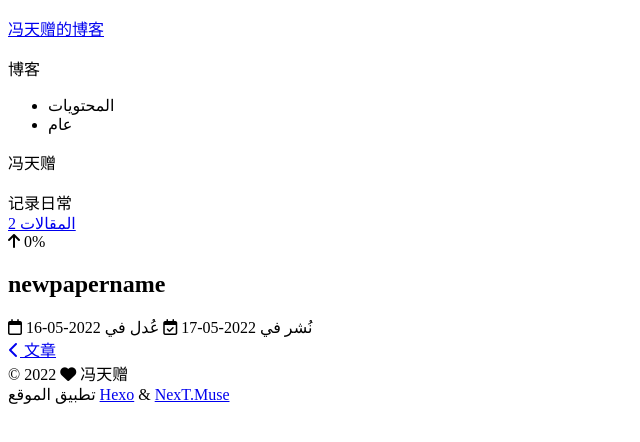
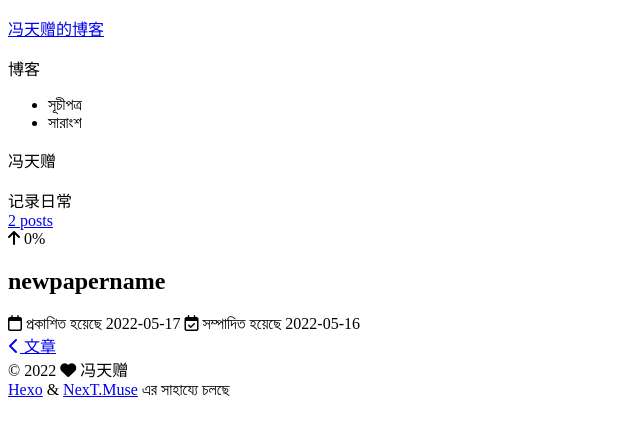
Before and after one commit to TianZhenChunChun/TianZhenChunChun.github.io, a plain HTML site: page 2022/05/17/newpapername/index.html in a window 1280 px wide. Shown: the whole page, without its empty margins (0-640 px from the left). Drawn offline with nearby package versions, Linux system fonts and the light colour scheme; a script that the page names is missing.

Commit message:
Site updated: 2022-05-17 02:13:40

```diff
--- a/2022/05/17/newpapername/index.html
+++ b/2022/05/17/newpapername/index.html
@@ -18,7 +18,7 @@
 <link rel="stylesheet" href="https://unpkg.com/@fortawesome/fontawesome-free@6.1.1/css/all.min.css" integrity="sha256-DfWjNxDkM94fVBWx1H5BMMp0Zq7luBlV8QRcSES7s+0=" crossorigin="anonymous">
   <link rel="stylesheet" href="https://unpkg.com/animate.css@3.1.1/animate.min.css" integrity="sha256-PR7ttpcvz8qrF57fur/yAx1qXMFJeJFiA6pSzWi0OIE=" crossorigin="anonymous">
 
-<script class="next-config" data-name="main" type="application/json">{"hostname":"fengtianzeng.co","root":"/","images":"/images","scheme":"Muse","darkmode":false,"version":"8.11.1","exturl":false,"sidebar":{"position":"left","display":"post","padding":18,"offset":12},"copycode":false,"bookmark":{"enable":false,"color":"#222","save":"auto"},"mediumzoom":false,"lazyload":false,"pangu":false,"comments":{"style":"tabs","active":null,"storage":true,"lazyload":false,"nav":null},"stickytabs":false,"motion":{"enable":true,"async":false,"transition":{"post_block":"fadeIn","post_header":"fadeInDown","post_body":"fadeInDown","coll_header":"fadeInLeft","sidebar":"fadeInUp"}},"prism":false,"i18n":{"placeholder":"بحث...","empty":"We didn't find any results for the search: ${query}","hits_time":"${hits} results found in ${time} ms","hits":"${hits} results found"}}</script><script src="/js/config.js"></script>
+<script class="next-config" data-name="main" type="application/json">{"hostname":"fengtianzeng.co","root":"/","images":"/images","scheme":"Muse","darkmode":false,"version":"8.11.1","exturl":false,"sidebar":{"position":"left","display":"post","padding":18,"offset":12},"copycode":false,"bookmark":{"enable":false,"color":"#222","save":"auto"},"mediumzoom":false,"lazyload":false,"pangu":false,"comments":{"style":"tabs","active":null,"storage":true,"lazyload":false,"nav":null},"stickytabs":false,"motion":{"enable":true,"async":false,"transition":{"post_block":"fadeIn","post_header":"fadeInDown","post_body":"fadeInDown","coll_header":"fadeInLeft","sidebar":"fadeInUp"}},"prism":false,"i18n":{"placeholder":"সার্চ করা হচ্ছে...","empty":"আমরা উক্ত অনুসন্ধানের জন্য কোন ফলাফল খুঁজে পাইনি: ${query}","hits_time":"${hits} টি ফলাফল ${time} মিলিসেকেন্ড এ পাওয়া গেছে","hits":"${hits} টি ফলাফল পাওয়া গেছে"}}</script><script src="/js/config.js"></script>
 
     <meta name="description" content="记录日常">
 <meta property="og:type" content="article">
@@ -59,7 +59,7 @@
     <header class="header" itemscope itemtype="http://schema.org/WPHeader">
       <div class="header-inner"><div class="site-brand-container">
   <div class="site-nav-toggle">
-    <div class="toggle" aria-label="تشغيل شريط التصفح" role="button">
+    <div class="toggle" aria-label="নেভিগেশন বারের দৃশ্যমানতা টগল করুন" role="button">
     </div>
   </div>
 
@@ -99,10 +99,10 @@
     <div class="sidebar-inner sidebar-overview-active">
       <ul class="sidebar-nav">
         <li class="sidebar-nav-toc">
-          المحتويات
+          সূচীপত্র
         </li>
         <li class="sidebar-nav-overview">
-          عام
+          সারাংশ
         </li>
       </ul>
 
@@ -122,7 +122,7 @@
       <div class="site-state-item site-state-posts">
         <a href="/archives/">
           <span class="site-state-item-count">2</span>
-          <span class="site-state-item-name">المقالات</span>
+          <span class="site-state-item-name">posts</span>
         </a>
       </div>
   </nav>
@@ -140,7 +140,7 @@
     </header>
 
 
-  <div class="back-to-top" role="button" aria-label="Back to top">
+  <div class="back-to-top" role="button" aria-label="উপরে ফিরে যান">
     <i class="fa fa-arrow-up"></i>
     <span>0%</span>
   </div>
@@ -188,16 +188,16 @@
       <span class="post-meta-item-icon">
         <i class="far fa-calendar"></i>
       </span>
-      <span class="post-meta-item-text">نُشر في</span>
+      <span class="post-meta-item-text">প্রকাশিত হয়েছে</span>
 
-      <time title="أُنشأ: 2022-05-17 00:41:28" itemprop="dateCreated datePublished" datetime="2022-05-17T00:41:28Z">2022-05-17</time>
+      <time title="তৈরি করা হয়েছেঃ 2022-05-17 00:41:28" itemprop="dateCreated datePublished" datetime="2022-05-17T00:41:28Z">2022-05-17</time>
     </span>
     <span class="post-meta-item">
       <span class="post-meta-item-icon">
         <i class="far fa-calendar-check"></i>
       </span>
-      <span class="post-meta-item-text">عُدل في</span>
-      <time title="عُدل: 2022-05-16 16:41:28" itemprop="dateModified" datetime="2022-05-16T16:41:28Z">2022-05-16</time>
+      <span class="post-meta-item-text">সম্পাদিত হয়েছে</span>
+      <time title="পরিমার্জন করা হয়েছেঃ 2022-05-16 16:41:28" itemprop="dateModified" datetime="2022-05-16T16:41:28Z">2022-05-16</time>
     </span>
 
 
@@ -254,7 +254,7 @@
   </span>
   <span class="author" itemprop="copyrightHolder">冯天赠</span>
 </div>
-  <div class="powered-by">تطبيق الموقع <a href="https://hexo.io/" rel="noopener" target="_blank">Hexo</a> & <a href="https://theme-next.js.org/muse/" rel="noopener" target="_blank">NexT.Muse</a>
+  <div class="powered-by"><a href="https://hexo.io/" rel="noopener" target="_blank">Hexo</a> & <a href="https://theme-next.js.org/muse/" rel="noopener" target="_blank">NexT.Muse</a> এর সাহায্যে চলছে
   </div>
 
     </div>
--- a/css/style.css
+++ b/css/style.css
@@ -1,5 +1,5 @@
 body {
-  background: url("/images/Default.jpg");
+  background: url("../images/Default.jpg");
   background-repeat: no-repeat;
   background-attachment: fixed;
   background-size: cover;
```
Also changed, not shown: 2022/05/16/hello-world/index.html (+9 -9 lines), archives/2022/05/index.html (+9 -9 lines), archives/2022/index.html (+9 -9 lines), archives/index.html (+9 -9 lines), index.html (+13 -13 lines).
